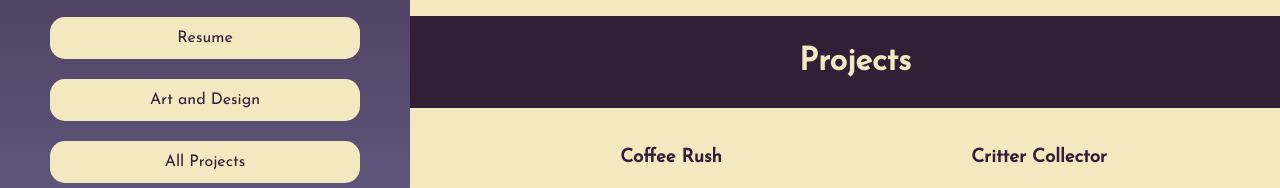
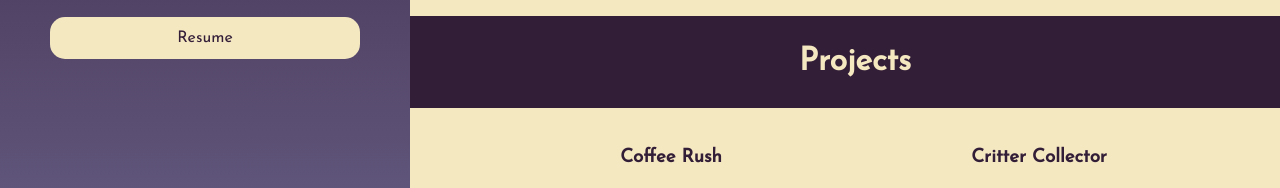
Before and after one commit to SGsouthard/sgsouthard.github.io, a website: page index.html in a window 1280 px wide. Shown: the part 418-606 px from the top of the page. Drawn offline with nearby package versions, Linux system fonts and the light colour scheme.

Commit message:
turned off links

```diff
--- a/index.html
+++ b/index.html
@@ -27,8 +27,8 @@
             <a class="single-link" href="https://www.linkedin.com/in/sydneygoodsouthard/"><p>LinkedIn</p></a>
             <a class="single-link" href="mailto:sydneyaileensouthard@gmail.com"><p>Email</p></a>
             <a class="single-link" href="./assets/Sydney_Good-Southard_Resume_GA.pdf"><p>Resume</p></a>
-            <a class="single-link" href="./art-page.html"><p>Art and Design</p></a>
-            <a class="single-link" href="./projects.html"><p>All Projects</p></a>
+            <!-- <a class="single-link" href="./art-page.html"><p>Art and Design</p></a> -->
+            <!-- <a class="single-link" href="./projects.html"><p>All Projects</p></a> -->
         </div>
         <div class="about-me">
 
```
